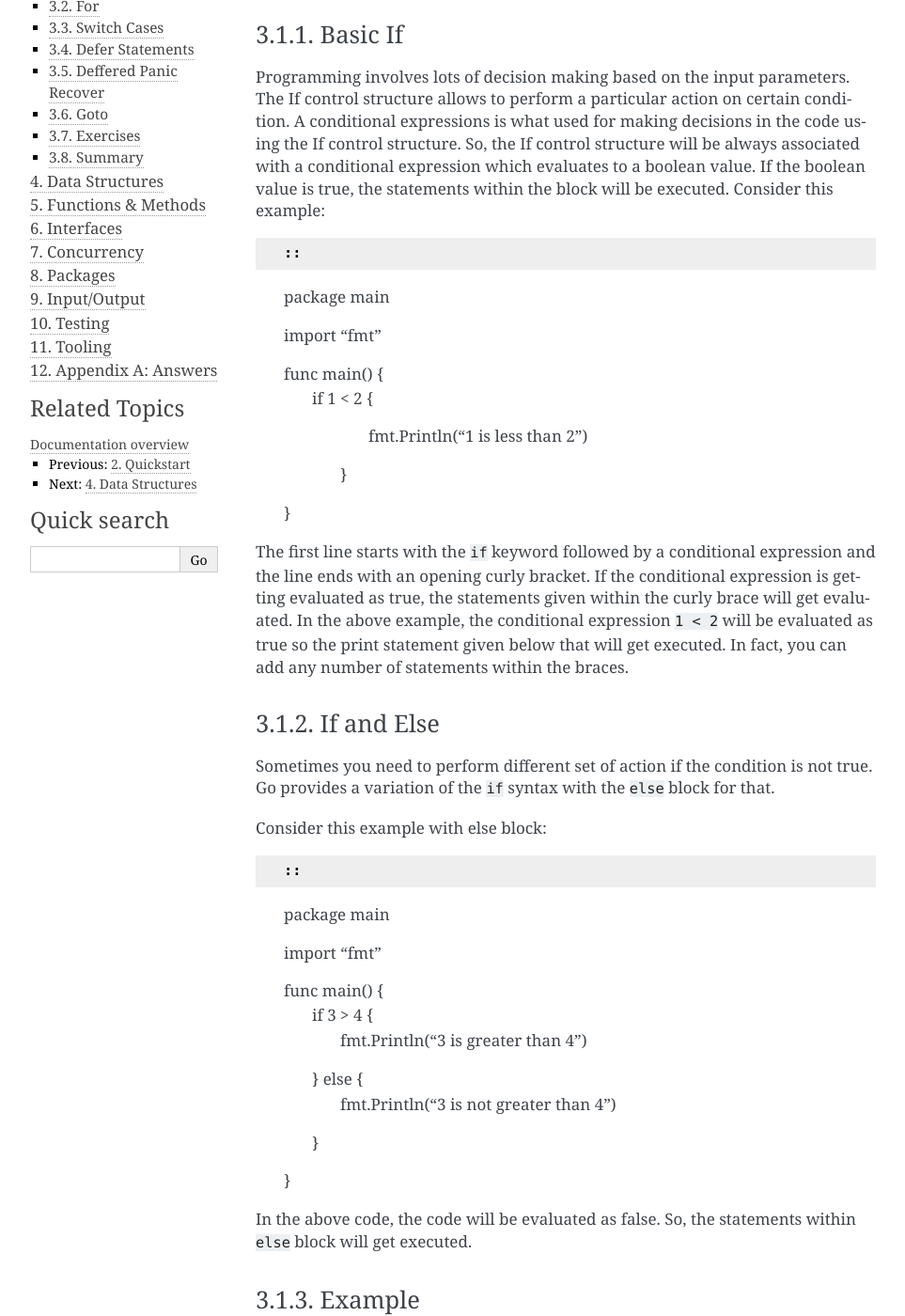
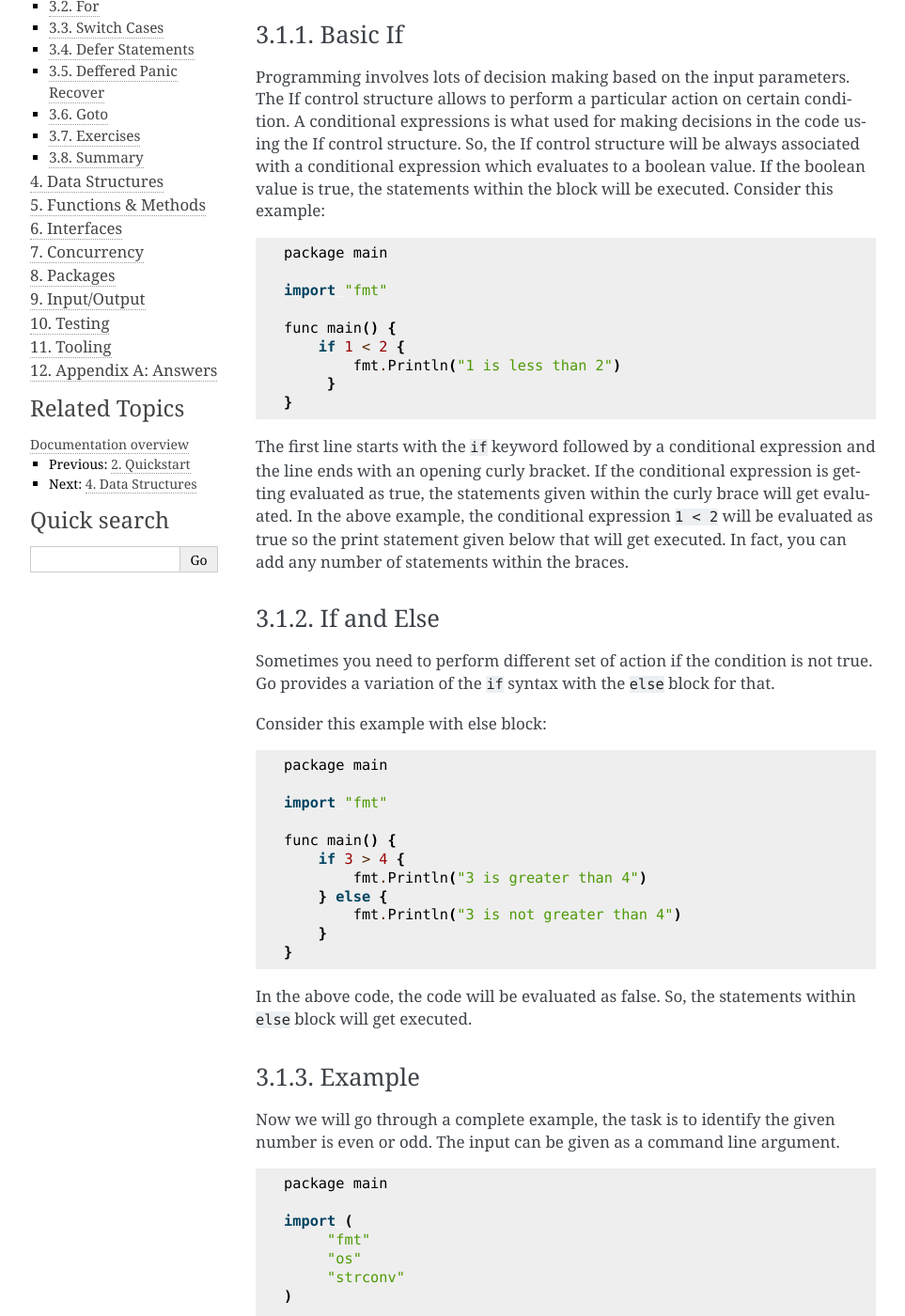
Before and after one commit to baijum/essential-go, a Sphinx documentation site: the page built from sphinx/control-structures.rst, in a window 1280 px wide and 1400 px high, scrolled down 421 px. Shown: the whole window at 94% size, without its empty margins (148-1111 px from the left). Built offline with Sphinx 7.4.7, drawn with Linux system fonts in a browser that asks for light colours.

Commit message:
Fix syntax
Signed-off-by: Baiju Muthukadan <baiju.m.mail@gmail.com>

```diff
--- a/sphinx/control-structures.rst
+++ b/sphinx/control-structures.rst
@@ -53,7 +53,7 @@ Sometimes you need to perform different set of action if the condition
 is not true. Go provides a variation of the ``if`` syntax with the
 ``else`` block for that.
 
-Consider this example with else block::
+Consider this example with else block:
 
 ::
 
--- a/sphinx/data-structures.rst
+++ b/sphinx/data-structures.rst
@@ -961,7 +961,7 @@ example.
         fmt.Printf("Type: %T\n", a)
    }
 
-If you run the above program, the output will be like this::
+If you run the above program, the output will be like this:
 
 ::
 
--- a/sphinx/quickstart.rst
+++ b/sphinx/quickstart.rst
@@ -31,7 +31,7 @@ your console/terminal.
    }
 
 You can open your command line program and run the above program like
-this::
+this:
 
 ::
 
```
Also changed, not shown: other parts of sphinx/control-structures.rst (+1 -1 lines), 5 other files.
